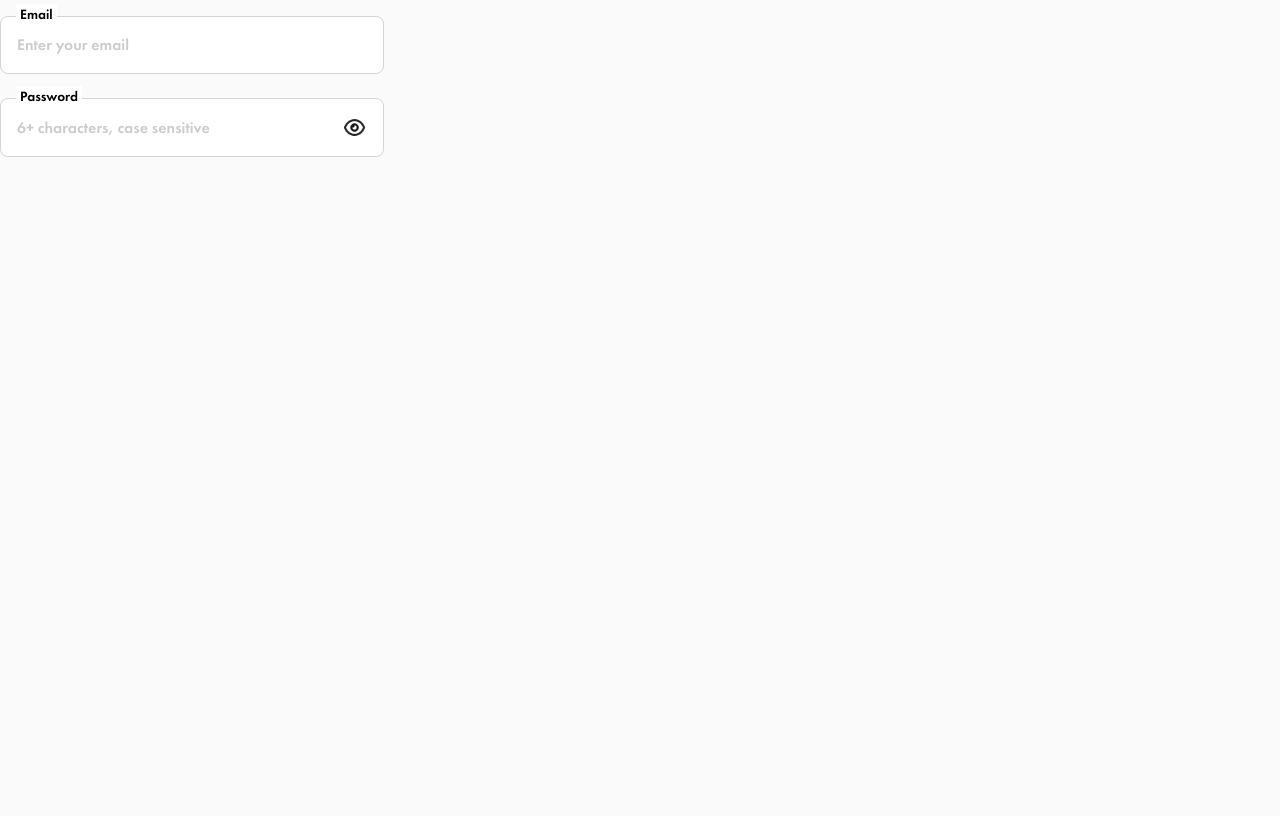
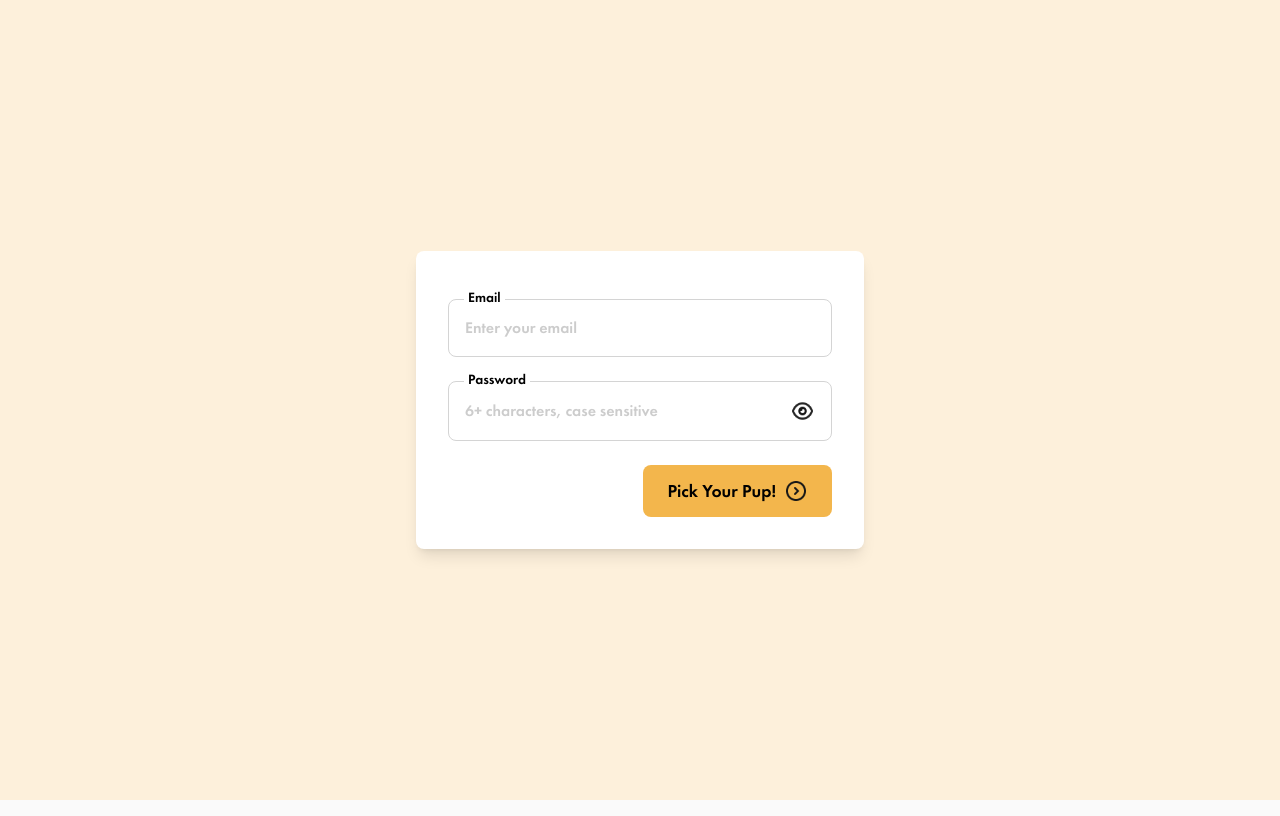
Before and after one commit to nafisholeh/puppy-pick, a React (Create React App) app: page / in a window 1280 px wide. Built offline with nearby package versions, Linux system fonts and the light colour scheme; no server answers.

Commit message:
fix(ui): gracefully beautify login page

```diff
--- a/src/components/Login.jsx
+++ b/src/components/Login.jsx
@@ -1,9 +1,18 @@
 import InputField from "../shared/InputField";
+import Button from "../shared/Button";
 import { validateEmail, validatePassword } from "../utils/validator";
+import Card from "../shared/Card";
 
 const Login = () => {
+  const handleSubmit = (event) => {
+    event.preventDefault();
+    // Handle form submission, e.g., call an API
+  };
+
   return (
-    <div>
+    <div className="min-h-screen flex items-center justify-center bg-yellow-100">
+      <Card className="w-full max-w-md p-8">
+        <form onSubmit={handleSubmit}>
           <InputField label="Email" placeholder="Enter your email" validator={validateEmail} />
           <InputField
             label="Password"
@@ -11,6 +20,11 @@ const Login = () => {
             type="password"
             validator={validatePassword}
           />
+          <div className="flex justify-end">
+            <Button type="submit">Pick Your Pup!</Button>
+          </div>
+        </form>
+      </Card>
     </div>
   );
 };
```
Lines whose indentation alone changed are shown as unchanged.
